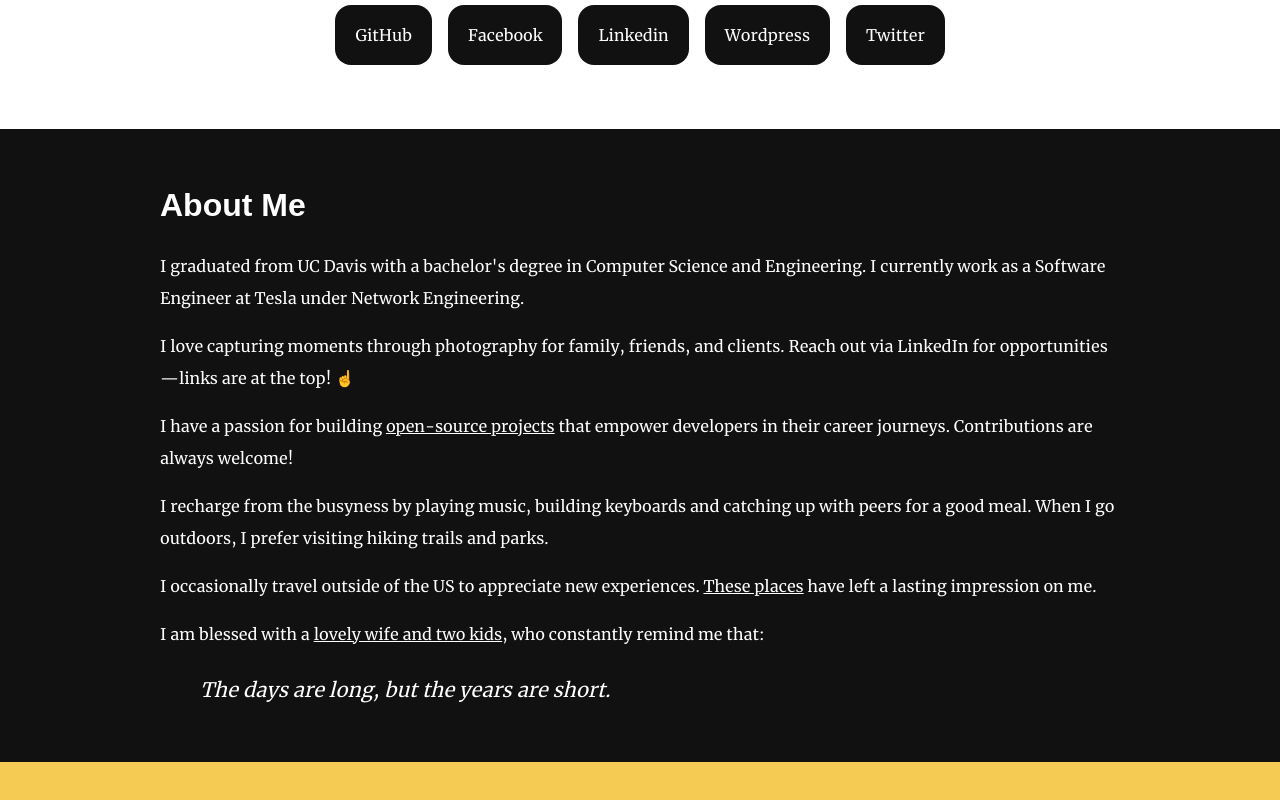
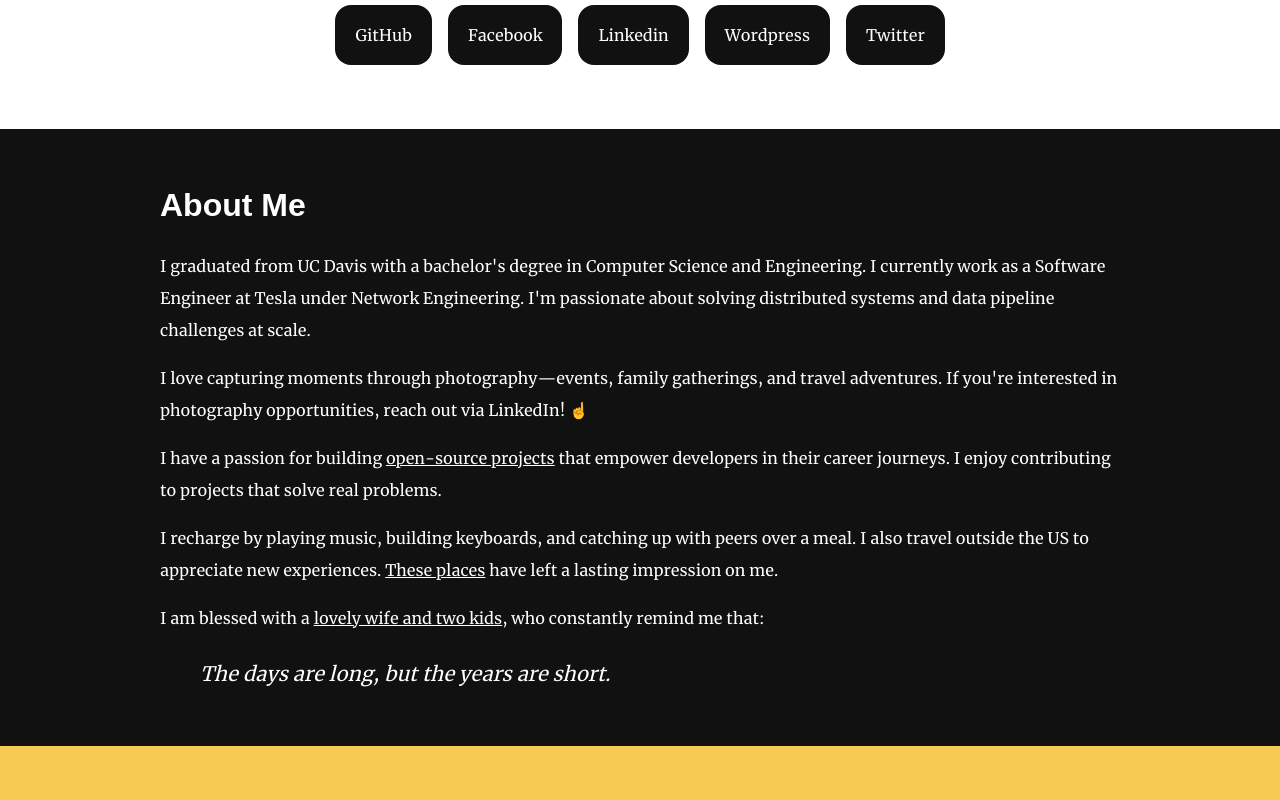
Before and after one commit to huangsam/huangsam.github.io, a SvelteKit app: page / in a window 1280 px wide. Shown: the part 554-1354 px from the top of the page. Built offline with nearby package versions, Linux system fonts and the light colour scheme; a web font is replaced by a local one.

Commit message:
Enhance wording for all landing page content

```diff
--- a/src/routes/+page.svelte
+++ b/src/routes/+page.svelte
@@ -26,29 +26,28 @@
   <p>
     I graduated from UC Davis with a bachelor's degree in Computer Science and Engineering. I
     currently work as a {EMPLOYMENT_INFO.role} at {EMPLOYMENT_INFO.company}
-    under {EMPLOYMENT_INFO.org}.
+    under {EMPLOYMENT_INFO.org}. I'm passionate about solving distributed systems and data pipeline
+    challenges at scale.
   </p>
 
   <p>
-    I love capturing moments through photography for family, friends, and clients. Reach out via
-    LinkedIn for opportunities—links are at the top! <FingerToTop ariaLabel="Go to top" />
+    I love capturing moments through photography—events, family gatherings, and travel adventures.
+    If you're interested in photography opportunities, reach out via LinkedIn!
+    <FingerToTop ariaLabel="Go to top" />
   </p>
 
   <p>
     I have a passion for building
     <button class="link-button" on:click={() => (showRepos = true)}>open-source projects</button>
-    that empower developers in their career journeys. Contributions are always welcome!
+    that empower developers in their career journeys. I enjoy contributing to projects that solve real
+    problems.
   </p>
 
   <GitHubModal open={showRepos} onClose={() => (showRepos = false)} />
 
   <p>
-    I recharge from the busyness by playing music, building keyboards and catching up with peers for
-    a good meal. When I go outdoors, I prefer visiting hiking trails and parks.
-  </p>
-
-  <p>
-    I occasionally travel outside of the US to appreciate new experiences.
+    I recharge by playing music, building keyboards, and catching up with peers over a meal. I also
+    travel outside the US to appreciate new experiences.
     <button class="link-button" on:click={() => (showTravel = true)}>These places</button>
     have left a lasting impression on me.
   </p>
```
